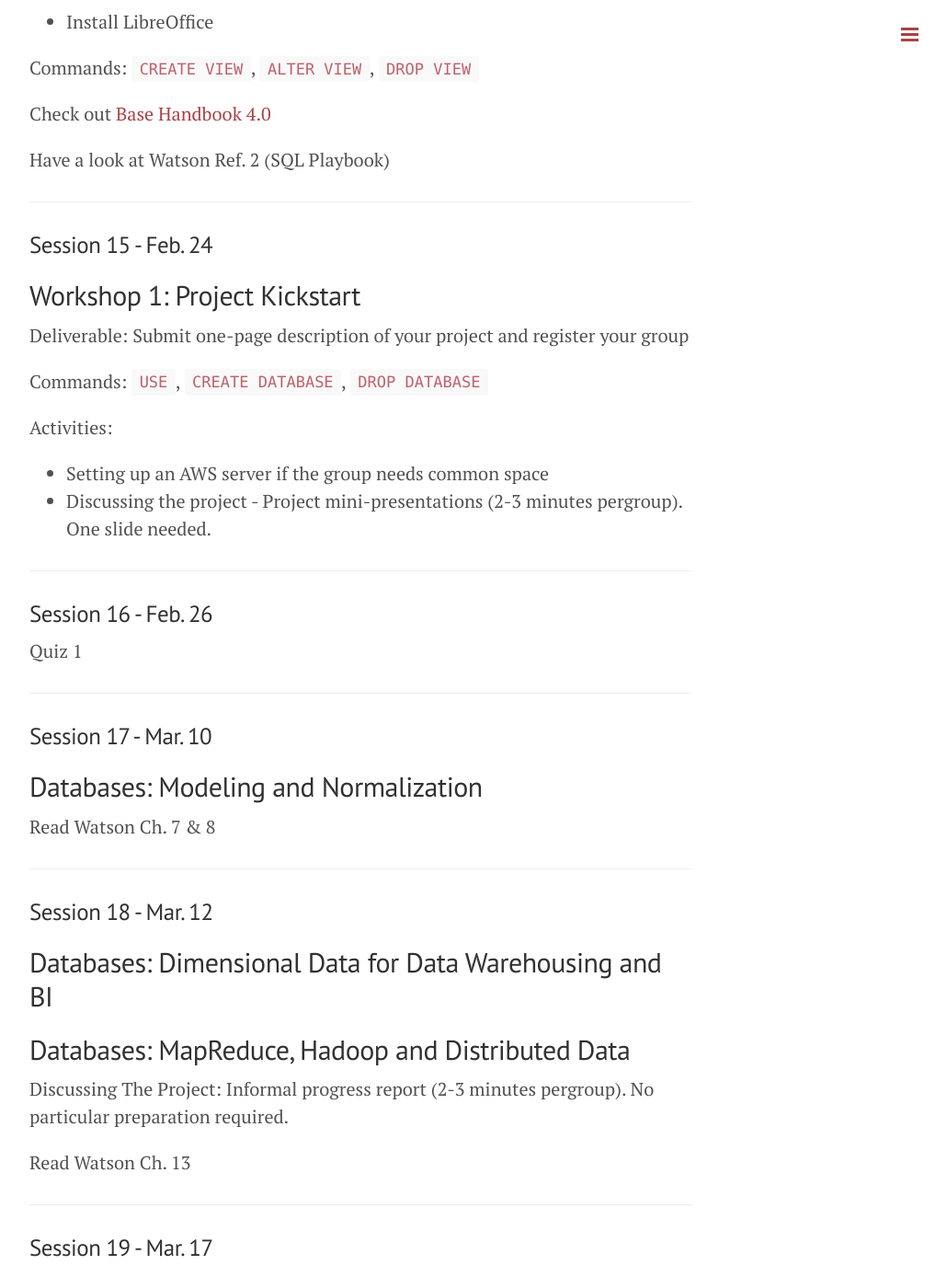
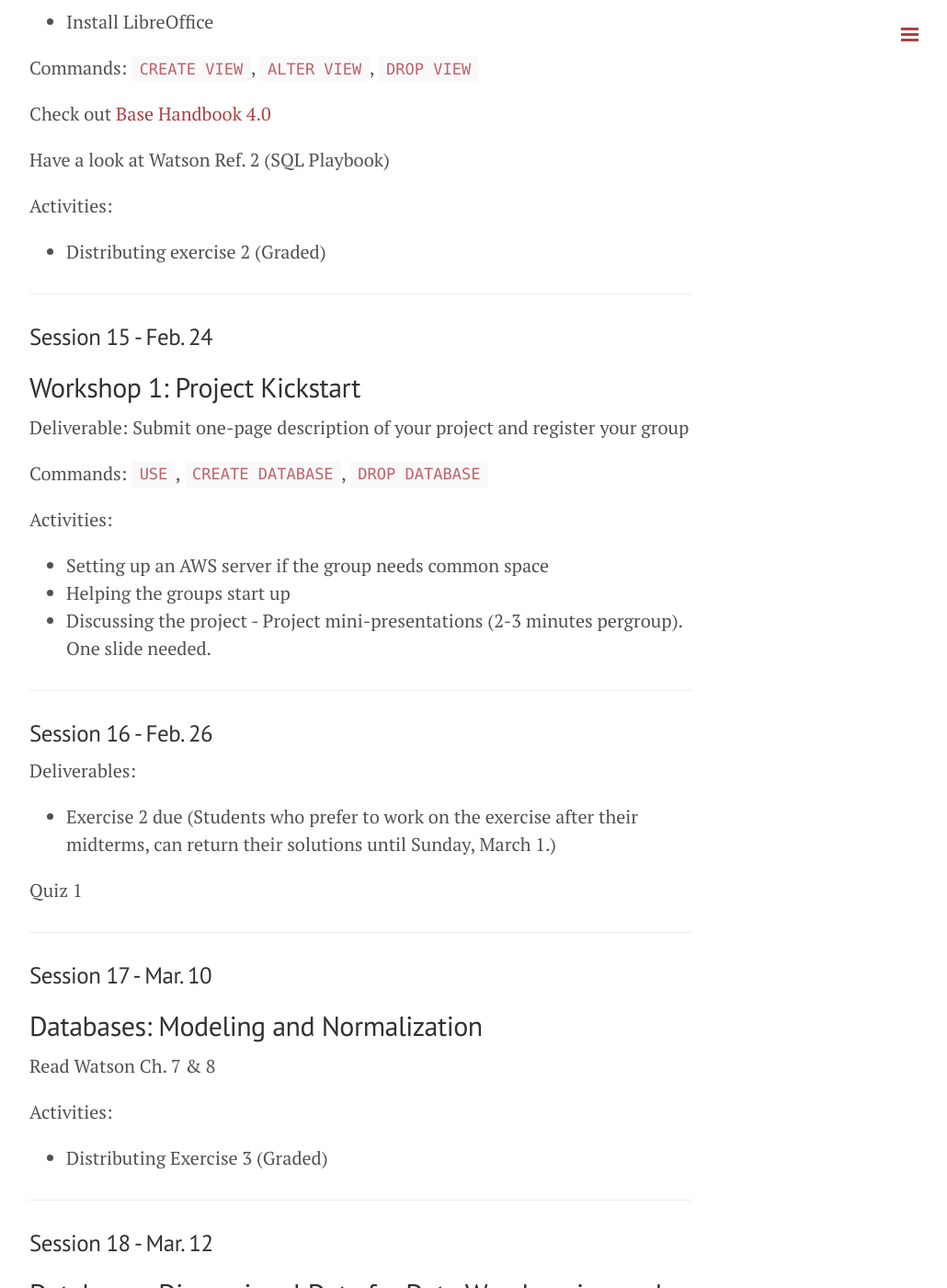
Before and after one commit to retrography/data-management, a Jekyll site: the page built from outline.markdown, in a window 1280 px wide and 1400 px high, scrolled down 6410 px. Shown: the whole window at 92% size, without its empty margins (248-1278 px from the left). Built offline with Jekyll 4.4.1, drawn with Linux system fonts in a browser that asks for light colours; Markdown is read by kramdown in place of the engine named in the settings; some of the changed text lies outside the part shown.

Commit message:
exercises

```diff
--- a/outline.markdown
+++ b/outline.markdown
@@ -205,6 +205,10 @@ Check out [Base Handbook 4.0](https://wiki.documentfoundation.org/images/e/e8/BH
 
 Have a look at Watson Ref. 2 (SQL Playbook)
 
+Activities:
+
+- Distributing exercise 2 (Graded)
+
 ***
 
 ### Session 15 - Feb. 24
@@ -217,11 +221,16 @@ Commands: `USE`, `CREATE DATABASE`, `DROP DATABASE`
 Activities:
 
 - Setting up an AWS server if the group needs common space
+- Helping the groups start up
 - Discussing the project - Project mini-presentations (2-3 minutes pergroup). One slide needed.
 
 ***
 
 ### Session 16 - Feb. 26
+
+Deliverables:
+
+- Exercise 2 due (Students who prefer to work on the exercise after their midterms, can return their solutions until Sunday, March 1.)
 
 Quiz 1
 
@@ -231,6 +240,10 @@ Quiz 1
 ## Databases: Modeling and Normalization
 
 Read Watson Ch. 7 & 8
+
+Activities:
+
+- Distributing Exercise 3 (Graded)
 
 ***
 
@@ -261,7 +274,7 @@ Readings:
 ### Session 20 - Mar. 19
 ## NoSQL: Document Databases & Big Data Stacks
 
-Deliverable: Exercise 2 Due
+Deliverable: Exercise 3 due
 
 Readings:
 
```
